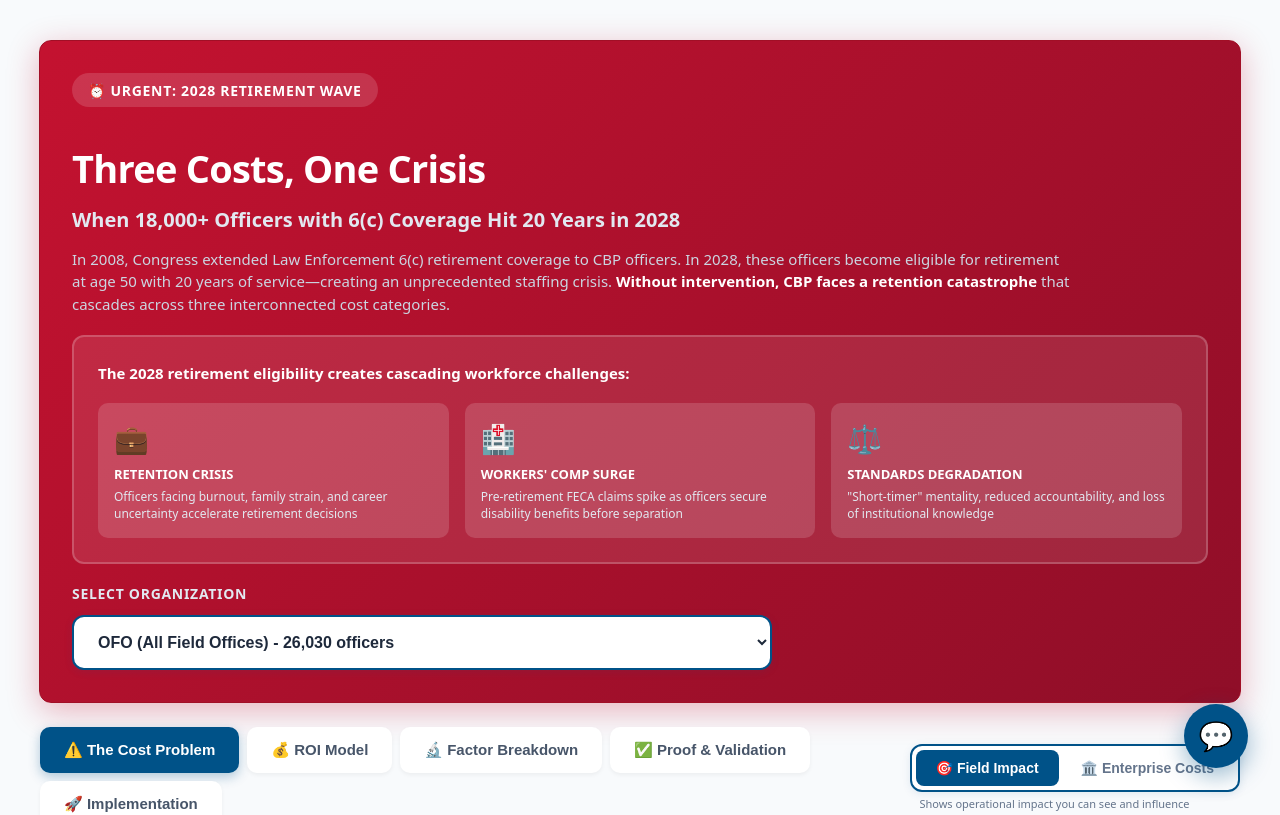
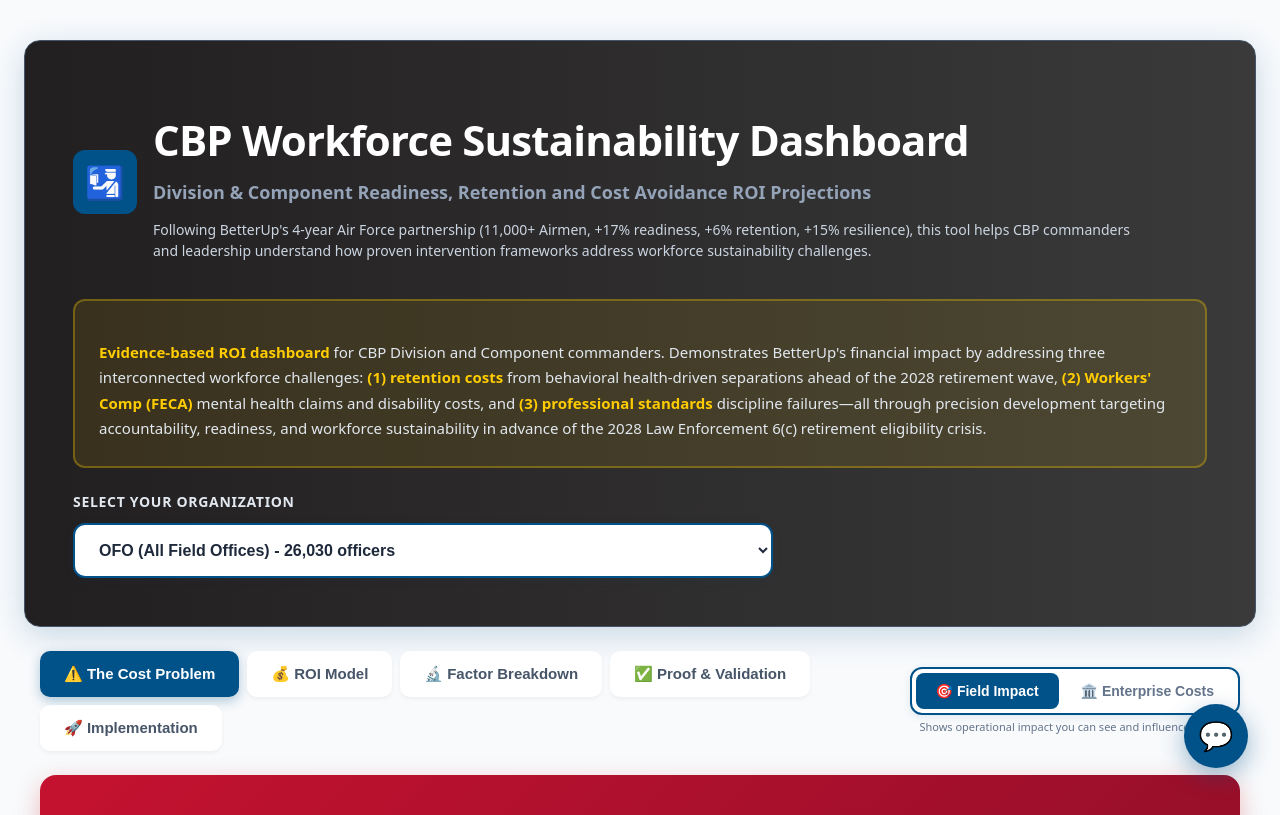
Before and after one commit to scottrsmith-bu/cbp-roi-calculator, a React (Create React App) app: page / in a window 1280 px wide. Shown: the top 815 px of the page. Built offline with nearby package versions, Linux system fonts and the light colour scheme.

Commit message:
Update App.js

```diff
--- a/src/App.js
+++ b/src/App.js
@@ -621,57 +621,34 @@
   return (
     <div style={{fontFamily: 'system-ui, -apple-system, sans-serif', background: '#f8fafc', minHeight: '100vh', padding: '40px 24px'}}>
 
-      {/* ENHANCED HEADER - 2028 RETIREMENT CRISIS FRAMING */}
-      <div style={{maxWidth: '1200px', margin: '0 auto 24px', background: 'linear-gradient(135deg, #c41230 0%, #8f0e28 100%)', borderRadius: '12px', padding: '32px 0', boxShadow: '0 8px 32px rgba(196,18,48,0.3)', border: '1px solid #a10f26'}}>
-        <div style={{marginBottom: '20px', padding: '0 32px'}}>
-          <div style={{display: 'inline-block', background: 'rgba(255,255,255,0.15)', padding: '6px 16px', borderRadius: '20px', marginBottom: '16px'}}>
-            <span style={{color: '#fff', fontSize: '14px', fontWeight: '700', letterSpacing: '0.05em'}}>⏰ URGENT: 2028 RETIREMENT WAVE</span>
+{/* ENHANCED HEADER - Educational Framing */}
+      <div style={{maxWidth: '1200px', margin: '0 auto 24px', background: 'linear-gradient(to right, #221F20, #3a3a3a)', borderRadius: '16px', padding: '48px', boxShadow: '0 8px 32px rgba(0,82,136,0.2)', border: '1px solid #475569'}}>
+        <div style={{display: 'flex', alignItems: 'center', gap: '16px', marginBottom: '24px'}}>
+          <div style={{width: '64px', height: '64px', background: '#005288', borderRadius: '12px', display: 'flex', alignItems: 'center', justifyContent: 'center', fontSize: '32px', flexShrink: 0}}>
+            🛂
           </div>
-          <h1 style={{fontSize: '38px', fontWeight: '900', color: 'white', marginBottom: '10px', lineHeight: '1.1', letterSpacing: '-0.02em'}}>
-            Three Costs, One Crisis
-          </h1>
-          <h2 style={{fontSize: '20px', fontWeight: '600', color: '#e2e8f0', marginBottom: '12px', lineHeight: '1.3'}}>
-            When 18,000+ Officers with 6(c) Coverage Hit 20 Years in 2028
-          </h2>
-          <p style={{fontSize: '15px', color: '#cbd5e1', lineHeight: '1.5', maxWidth: '1000px'}}>
-            In 2008, Congress extended Law Enforcement 6(c) retirement coverage to CBP officers. In 2028, these officers become eligible for retirement at age 50 with 20 years of service—creating an unprecedented staffing crisis. <strong style={{color: '#fff'}}>Without intervention, CBP faces a retention catastrophe</strong> that cascades across three interconnected cost categories.
+          <div style={{flex: 1}}>
+            <h1 style={{fontSize: '42px', fontWeight: '900', color: 'white', marginBottom: '12px', lineHeight: '1.1', letterSpacing: '-0.02em'}}>
+              CBP Workforce Sustainability Dashboard
+            </h1>
+            <p style={{fontSize: '18px', fontWeight: '600', color: '#94a3b8', marginBottom: '12px', lineHeight: '1.3'}}>
+              Division & Component Readiness, Retention and Cost Avoidance ROI Projections
+            </p>
+            <p style={{fontSize: '14px', color: '#cbd5e1', lineHeight: '1.5', maxWidth: '1000px'}}>
+              Following BetterUp's 4-year Air Force partnership (11,000+ Airmen, +17% readiness, +6% retention, +15% resilience), this tool helps CBP commanders and leadership understand how proven intervention frameworks address workforce sustainability challenges.
+            </p>
+          </div>
+        </div>
+
+        <div style={{background: 'rgba(255,204,1,0.1)', borderRadius: '12px', padding: '24px', border: '2px solid rgba(255,204,1,0.3)', marginBottom: '24px'}}>
+          <p style={{fontSize: '15px', color: '#e2e8f0', lineHeight: '1.7', marginBottom: '0'}}>
+            <strong style={{color: '#FFCC01'}}>Evidence-based ROI dashboard</strong> for CBP Division and Component commanders. Demonstrates BetterUp's financial impact by addressing three interconnected workforce challenges: <strong style={{color: '#FFCC01'}}>(1) retention costs</strong> from behavioral health-driven separations ahead of the 2028 retirement wave, <strong style={{color: '#FFCC01'}}>(2) Workers' Comp (FECA)</strong> mental health claims and disability costs, and <strong style={{color: '#FFCC01'}}>(3) professional standards</strong> discipline failures—all through precision development targeting accountability, readiness, and workforce sustainability in advance of the 2028 Law Enforcement 6(c) retirement eligibility crisis.
           </p>
         </div>
 
-        <div style={{padding: '0 32px', marginBottom: '20px'}}>
-          <div style={{background: 'rgba(255,255,255,0.1)', borderRadius: '12px', padding: '24px', border: '2px solid rgba(255,255,255,0.2)'}}>
-            <div style={{fontSize: '15px', color: '#fff', lineHeight: '1.7', marginBottom: '16px'}}>
-              <strong>The 2028 retirement eligibility creates cascading workforce challenges:</strong>
-            </div>
-            <div style={{display: 'grid', gridTemplateColumns: 'repeat(3, 1fr)', gap: '16px'}}>
-              <div style={{background: 'rgba(255,255,255,0.15)', padding: '16px', borderRadius: '10px'}}>
-                <div style={{fontSize: '28px', marginBottom: '8px'}}>💼</div>
-                <div style={{fontSize: '13px', fontWeight: '700', color: '#fff', marginBottom: '6px'}}>RETENTION CRISIS</div>
-                <div style={{fontSize: '12px', color: '#e2e8f0', lineHeight: '1.4'}}>
-                  Officers facing burnout, family strain, and career uncertainty accelerate retirement decisions
-                </div>
-              </div>
-              <div style={{background: 'rgba(255,255,255,0.15)', padding: '16px', borderRadius: '10px'}}>
-                <div style={{fontSize: '28px', marginBottom: '8px'}}>🏥</div>
-                <div style={{fontSize: '13px', fontWeight: '700', color: '#fff', marginBottom: '6px'}}>WORKERS' COMP SURGE</div>
-                <div style={{fontSize: '12px', color: '#e2e8f0', lineHeight: '1.4'}}>
-                  Pre-retirement FECA claims spike as officers secure disability benefits before separation
-                </div>
-              </div>
-              <div style={{background: 'rgba(255,255,255,0.15)', padding: '16px', borderRadius: '10px'}}>
-                <div style={{fontSize: '28px', marginBottom: '8px'}}>⚖️</div>
-                <div style={{fontSize: '13px', fontWeight: '700', color: '#fff', marginBottom: '6px'}}>STANDARDS DEGRADATION</div>
-                <div style={{fontSize: '12px', color: '#e2e8f0', lineHeight: '1.4'}}>
-                  "Short-timer" mentality, reduced accountability, and loss of institutional knowledge
-                </div>
-              </div>
-            </div>
-          </div>
-        </div>
-
-        <div style={{padding: '0 32px'}}>
+        <div style={{padding: '0'}}>
           <label style={{display: 'block', fontSize: '14px', fontWeight: '700', color: '#e2e8f0', marginBottom: '12px', letterSpacing: '0.05em', textTransform: 'uppercase'}}>
-            Select Organization
+            Select Your Organization
           </label>
           <select value={org} onChange={(e) => setOrg(e.target.value)}
             style={{
```
